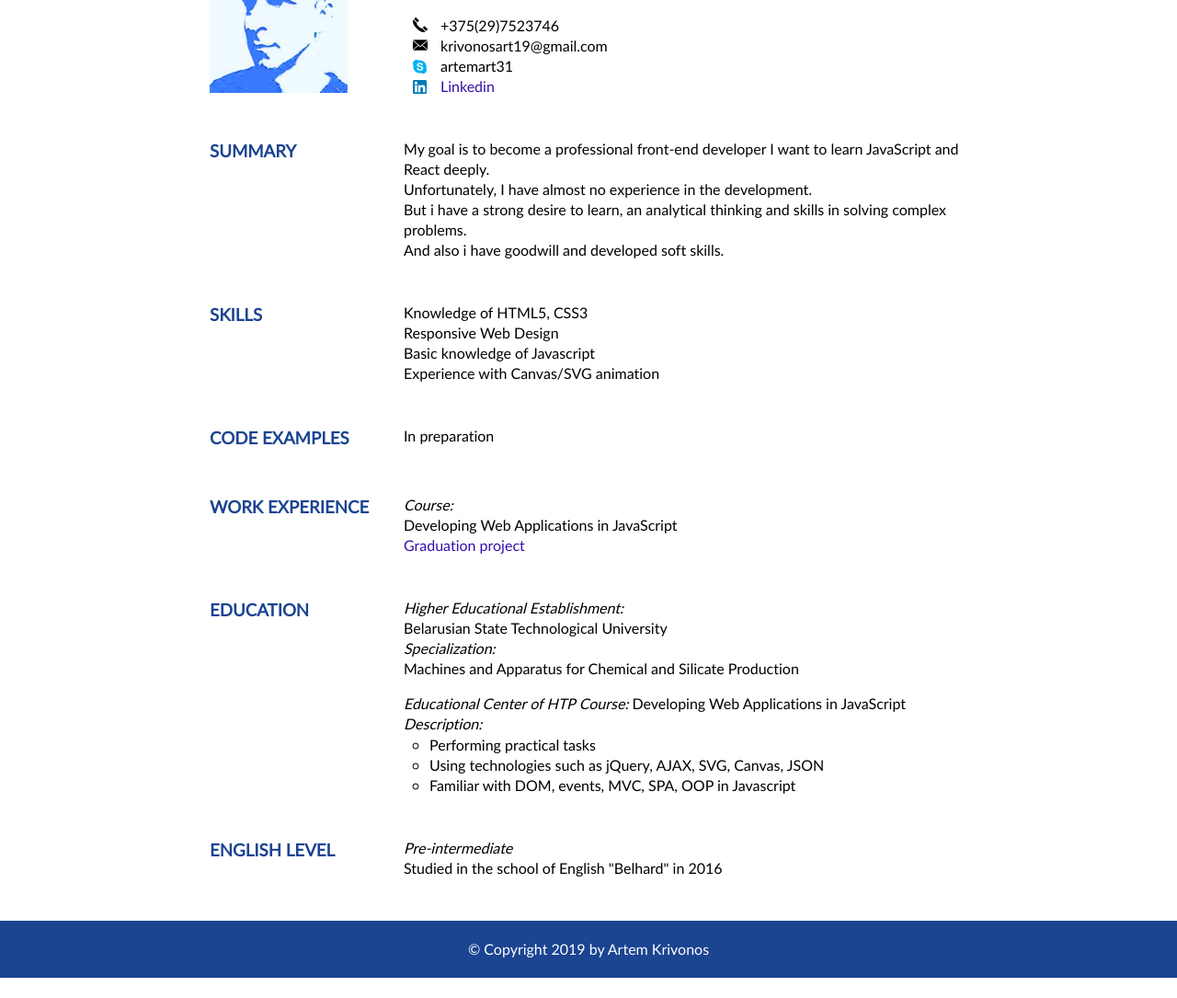
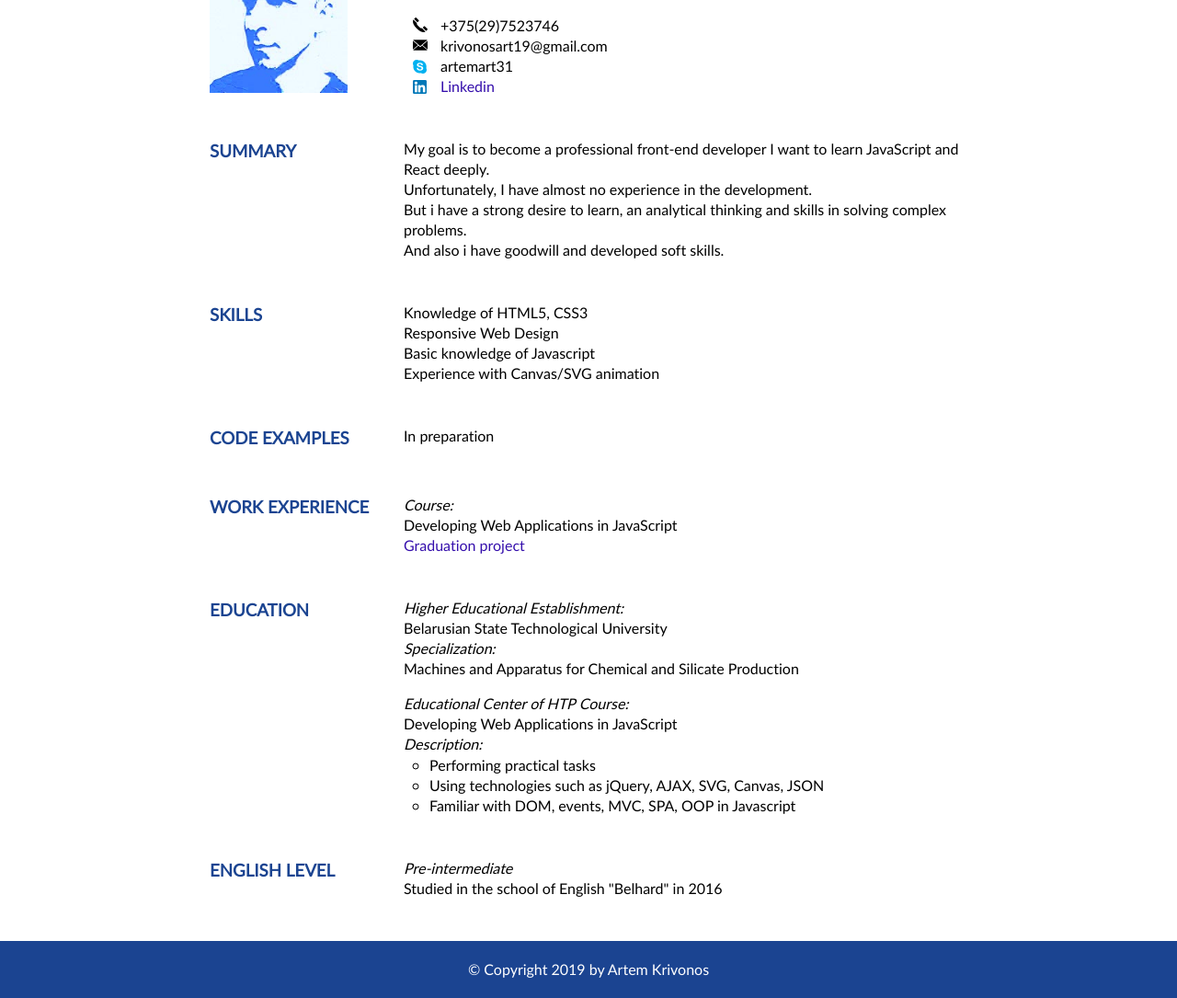
Before and after one commit to Artem-Art/rsschool-2019Q1-cv, a plain HTML site: page index.html in a window 1280 px wide. Shown: the part 161-1246 px from the top of the page at 92% size. Before the commit the page ends 1224 px from the top, so only its background shows below. Drawn offline with Linux system fonts and the light colour scheme.

Commit message:
docs: add line break in paragraph

```diff
--- a/index.html
+++ b/index.html
@@ -81,7 +81,7 @@
                         Belarusian State Technological University<br>
                         <em>Specialization:</em><br>Machines and Apparatus for Chemical and Silicate Production</p>
                     <p><em>Educational Center of HTP</em>
-                        <em>Course:</em> Developing Web Applications in JavaScript<br>
+                        <em>Course:</em><br>Developing Web Applications in JavaScript<br>
                         <em>Description:</em></p>
                     <ul class="description-list">
                         <li>Performing practical tasks</li>
```
